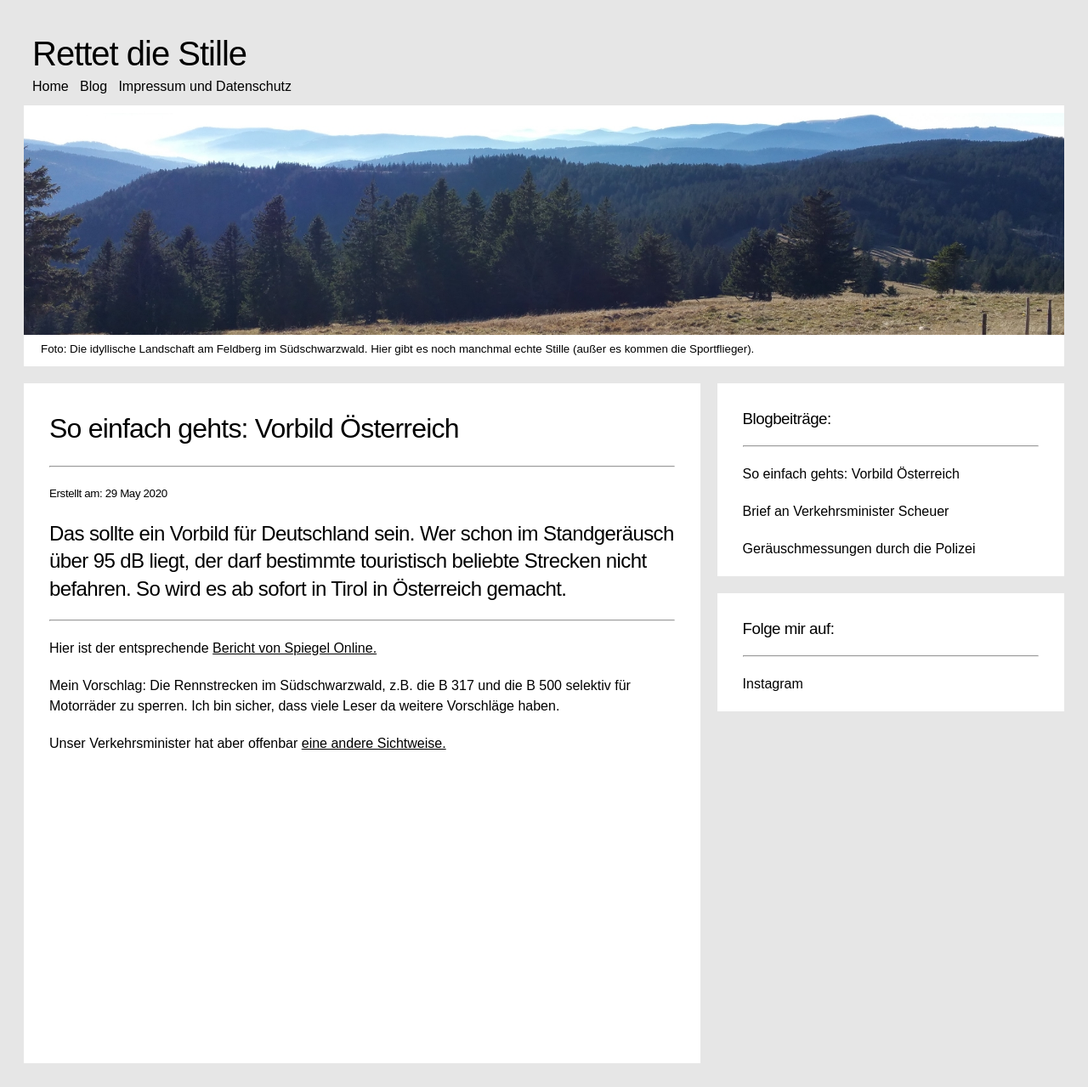
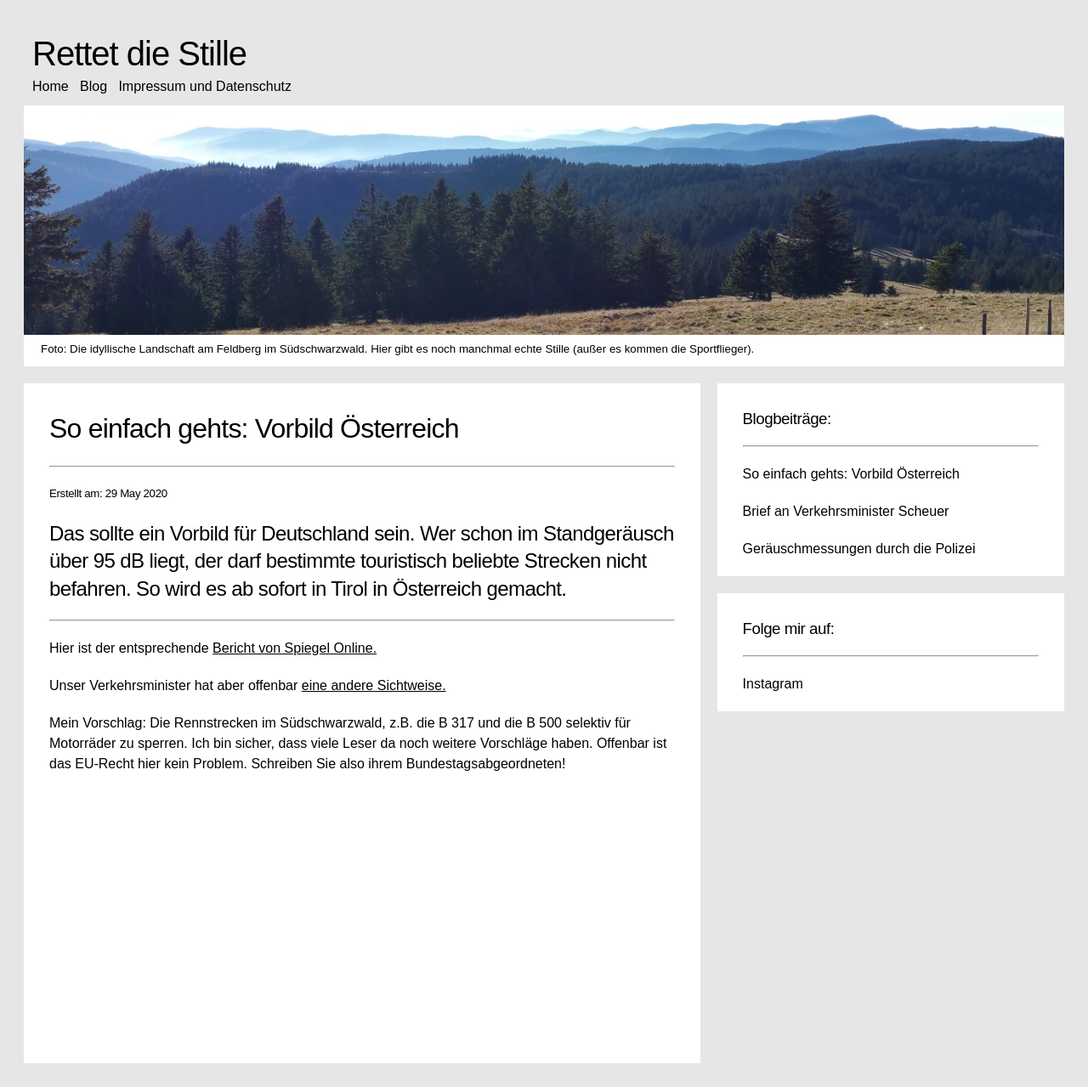
Before and after one commit to rettet-die-stille/rettet-die-stille.github.io, a Jekyll site: the page built from _posts/2020-05-29-So-einfach-gehts-Vorbild-Oesterreich.md, in a window 1280 px wide. Shown: the whole page at 85% size. Built offline with Jekyll 4.4.1, drawn with Linux system fonts in a browser that asks for light colours.

Commit message:
Update 2020-05-29-So-einfach-gehts-Vorbild-Oesterreich.md

```diff
--- a/_posts/2020-05-29-So-einfach-gehts-Vorbild-Oesterreich.md
+++ b/_posts/2020-05-29-So-einfach-gehts-Vorbild-Oesterreich.md
@@ -7,6 +7,6 @@ shorttext: "Das sollte ein Vorbild für Deutschland sein. Wer schon im Standger
 
 Hier ist der entsprechende <span style="text-decoration: underline;">[Bericht von Spiegel Online.](https://www.spiegel.de/auto/oesterreich-tirol-beschliesst-fahrverbote-fuer-laute-motorraeder-a-d049f6ac-9c2e-48b8-bb82-c4bb5190466d)</span>
 
-Mein Vorschlag: Die Rennstrecken im Südschwarzwald, z.B. die B 317 und die B 500 selektiv für Motorräder zu sperren. Ich bin sicher, dass viele Leser da weitere Vorschläge haben.
+Unser Verkehrsminister hat aber offenbar <span style="text-decoration: underline;">[eine andere Sichtweise.](https://www.spiegel.de/auto/motorraeder-andreas-scheuer-lehnt-fahrverbote-am-sonntag-ab-a-914a3a0c-e58d-4058-8b5b-e83c167cb250)</span>
 
-Unser Verkehrsminister hat aber offenbar <span style="text-decoration: underline;">[eine andere Sichtweise.](https://www.spiegel.de/auto/motorraeder-andreas-scheuer-lehnt-fahrverbote-am-sonntag-ab-a-914a3a0c-e58d-4058-8b5b-e83c167cb250)</span>
+Mein Vorschlag: Die Rennstrecken im Südschwarzwald, z.B. die B 317 und die B 500 selektiv für Motorräder zu sperren. Ich bin sicher, dass viele Leser da noch weitere Vorschläge haben. Offenbar ist das EU-Recht hier kein Problem. Schreiben Sie also ihrem Bundestagsabgeordneten!
```
